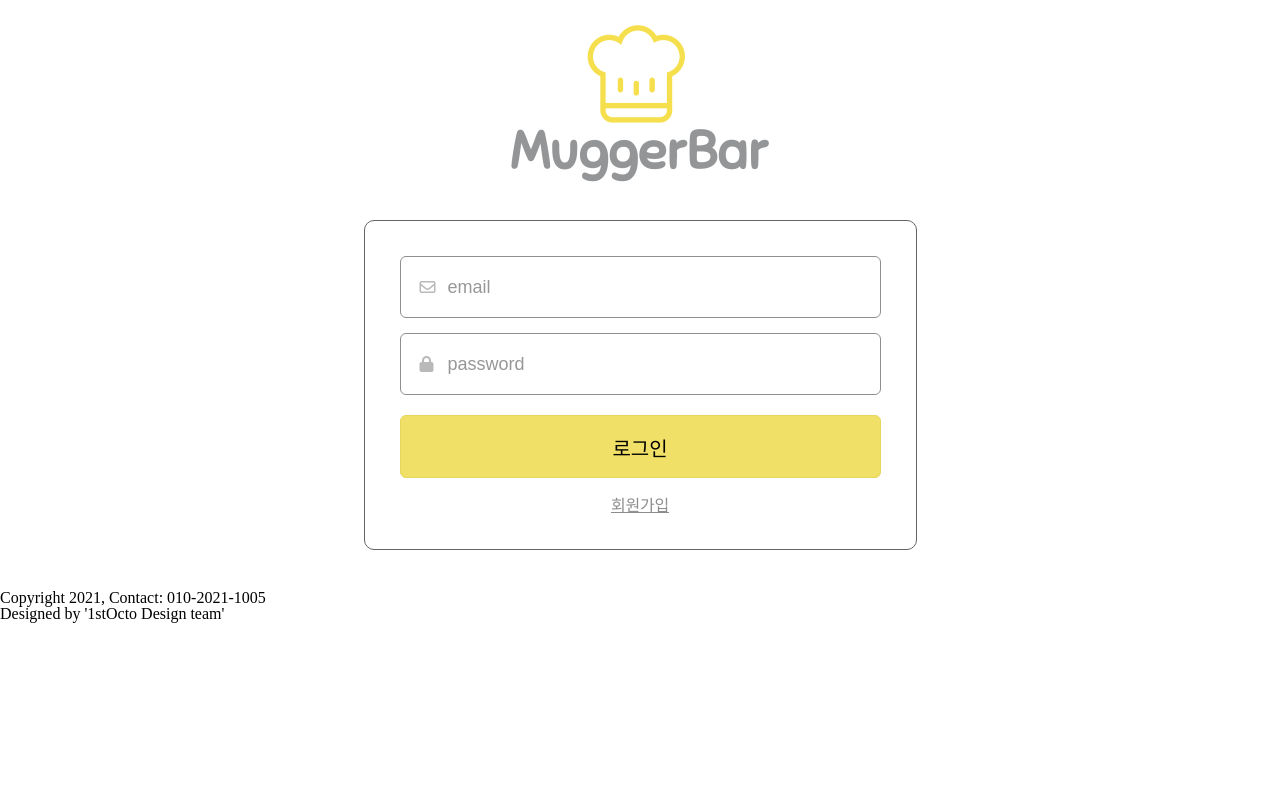
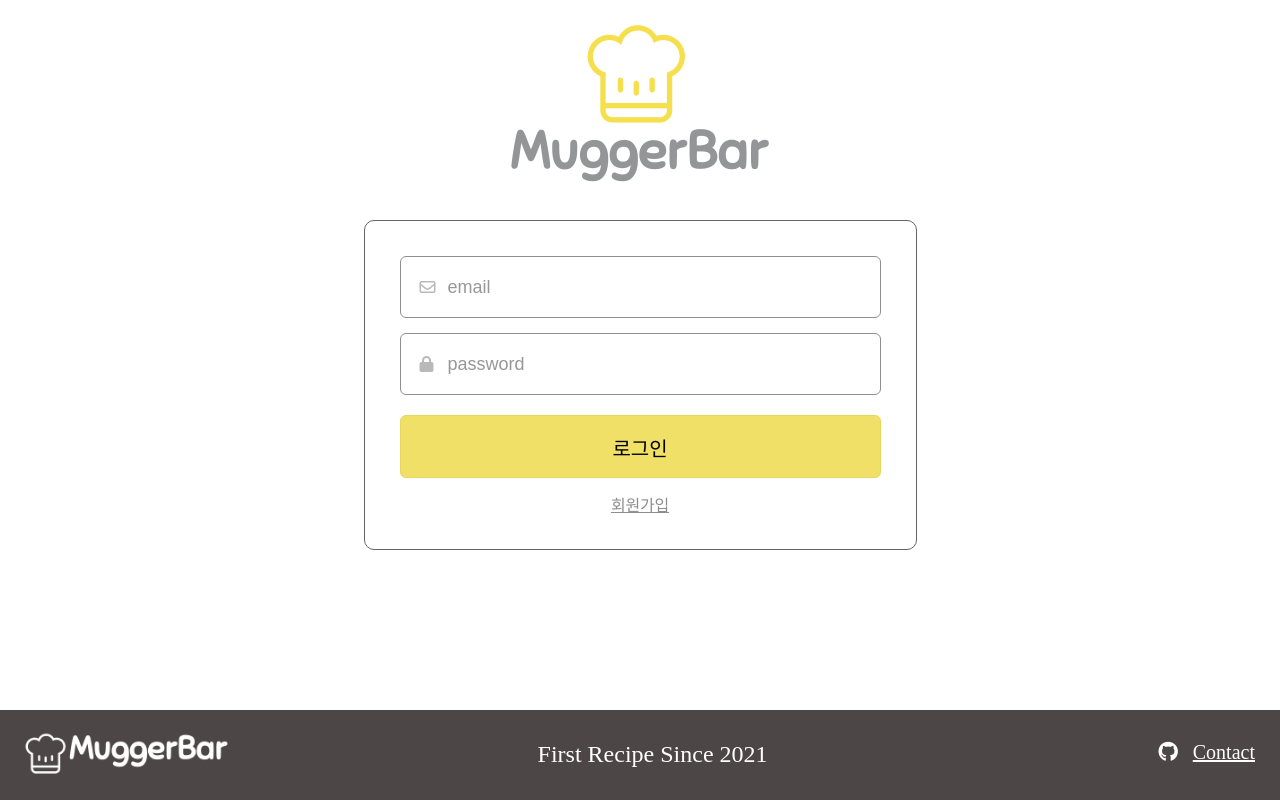
Before and after one commit to dddtttt000/MuggerBar-1, a React (Create React App) app in the folder client/: page /login in a window 1280 px wide. Built offline with nearby package versions, Linux system fonts and the light colour scheme; no server answers.

Commit message:
Feat : Add footer css

```diff
--- a/client/src/App.css
+++ b/client/src/App.css
@@ -459,10 +459,59 @@ input::placeholder {
   cursor: pointer;
 }
 
-/* http://meyerweb.com/eric/tools/css/reset/
-   v2.0 | 20110126
-   License: none (public domain)
-*/
+footer {
+  position: fixed;
+  left: 0;
+  bottom: 0;
+  width: 100%;
+}
+
+.ft-wrap {
+  height: 90px;
+  background-color: #4d4646;
+  padding: 10px;
+}
+
+.ft-block {
+  display: flex;
+  text-align: center;
+}
+
+.ft-logo {
+  position: relative;
+  width: 233px;
+  height: 68px;
+  background: url("./img/MuggerBar-Logo-White.png");
+  background-position: center;
+  background-size: contain;
+  float: left;
+}
+
+.ft-text {
+  display: inline-block;
+  color: #fff;
+  font-size: 24px;
+  position: absolute;
+  left: 42%;
+  margin-top: 22px;
+}
+
+.ft-contact {
+  color: #fff;
+  font-size: 20px;
+  float: right;
+  margin-right: 15px;
+  margin-top: 22px;
+}
+
+.ct-img {
+  font-size: 20px;
+  float: right;
+  margin-right: 15px;
+  color: #fff;
+  cursor: pointer;
+  margin-top: 22px;
+}
 
 /* * 현진 작성 👇🏻 */
 
--- a/client/src/App.js
+++ b/client/src/App.js
@@ -7,10 +7,40 @@ import Login from "./pages/Login";
 import Signup from "./pages/Signup";
 import Mypage from "./pages/Mypage";
 import Recipes from "./pages/Recipes";
+import axios from "axios";
 
 function App() {
   const [userInfo, setUserInfo] = useState(null);
   const [isLogin, setIsLogin] = useState(false);
+  const history = useHistory();
+
+  // TODO: 서버에 유저정보 get 요청 후 로그인 상태 변경
+  const isAuthenticated = () => {
+    // TODO: 이제 인증은 성공했습니다. 사용자 정보를 호출하고, 이에 성공하면 로그인 상태를 바꿉시다.
+    axios
+      .get("https://localhost:80/userinfo", { withCredentials: true })
+      .then((res) => {
+        //console.log(res.data.data.userInfo);
+        setUserInfo(res.data.data.userInfo);
+        setIsLogin(true);
+        history.push("/");
+      })
+      .catch((err) => console.log("err messege =>", err));
+  };
+  const handleResponseSuccess = () => {
+    isAuthenticated();
+  };
+  const handleLogout = () => {
+    axios.post("https://localhost:4000/signout").then((res) => {
+      setUserInfo(null);
+      setIsLogin(false);
+      history.push("/");
+    });
+  };
+
+  useEffect(() => {
+    isAuthenticated();
+  }, []);
 
   return (
     <div>
@@ -22,7 +52,7 @@ function App() {
           <Mainpage />
         </Route>
         <Route path="/login">
-          <Login />
+          <Login handleResponseSuccess={handleResponseSuccess} />
         </Route>
         <Route path="/signup">
           <Signup />
--- a/client/src/components/Footer.js
+++ b/client/src/components/Footer.js
@@ -1,15 +1,22 @@
-import React, { useState } from 'react';
-import { BrowserRouter as Router, Route, Switch, Link } from 'react-router-dom';
+import React, { useState } from "react";
 
 function Footer() {
   return (
-    <>
-      <h3>Copyright 2021, Contact: 010-2021-1005</h3>
-      <div>
-        Designed by '1stOcto Design team'
+    <footer>
+      <div className="ft-wrap">
+        <div className="ft-bloc">
+          <div className="ft-logo"></div>
+          <div className="ft-text">First Recipe Since 2021</div>
+          <a href="#" className="ft-contact">
+            Contact
+          </a>
+          <div className="ct-img">
+            <i class="fab fa-github"></i>
+          </div>
+        </div>
       </div>
-    </>
-  )
-};
+    </footer>
+  );
+}
 
 export default Footer;
--- a/client/src/pages/Login.js
+++ b/client/src/pages/Login.js
@@ -5,21 +5,37 @@ import axios from "axios";
 
 axios.defaults.withCredentials = true;
 
-function Login() {
+function Login({ handleResponseSuccess }) {
+  const [errorMessage, setErrorMessage] = useState("");
   const [loginInfo, setLoginInfo] = useState({
-    email: "",
-    password: "",
+    user_email: "",
+    user_password: "",
   });
+
   const handleInputValue = (key) => (e) => {
     setLoginInfo({ ...loginInfo, [key]: e.target.value });
   };
-  const [errorMessage, setErrorMessage] = useState("");
+
+  // console.log("loginInfo", loginInfo);
 
   const handleLogin = () => {
     // 이메일 및 비밀번호를 입력하지 않았을 경우 에러를 표시해야 합니다.
-    const { email, password } = loginInfo;
-    if (email === "" || password === "") {
+    const { user_email, user_password } = loginInfo;
+    if (user_email === "" || user_password === "") {
       setErrorMessage("이메일과 비밀번호를 정확히 입력해 주세요.");
+    } else {
+      axios
+        .post("https://localhost:80/signin", {
+          user_email: user_email,
+          user_password: user_password,
+        })
+        .then((res) => {
+          //console.log("res ???", res.status, "로그인성공");
+          handleResponseSuccess();
+        })
+        .catch((err) => {
+          //console.log("err message =>", err);
+        });
     }
     // 서버에 로그인을 요청하고, props로 전달된 callback을 호출합니다.
   };
@@ -39,7 +55,7 @@ function Login() {
                     type="email"
                     className="login-text"
                     placeholder="email"
-                    onChange={handleInputValue("email")}
+                    onChange={handleInputValue("user_email")}
                   ></input>
                 </div>
                 <div className="login-input">
@@ -50,7 +66,7 @@ function Login() {
                     type="password"
                     className="login-text"
                     placeholder="password"
-                    onChange={handleInputValue("password")}
+                    onChange={handleInputValue("user_password")}
                   ></input>
                 </div>
                 {errorMessage ? (
--- a/client/src/pages/Signup.js
+++ b/client/src/pages/Signup.js
@@ -1,25 +1,27 @@
 import React, { useState } from "react";
-import { Link, useHistory } from "react-router-dom";
+import { useHistory } from "react-router-dom";
 import axios from "axios";
 import WelcomeModal from "../components/WelcomeModal";
+import Footer from "../components/Footer";
 
 axios.defaults.withCredentials = true;
 
 function Signup() {
   const [userinfo, setuserinfo] = useState({
-    email: "",
-    password: "",
+    user_email: "",
+    user_password: "",
     passwordCheck: "",
-    nickname: "",
+    user_nickname: "",
   });
+  //console.log("signup userinfo ???", userinfo);
   const history = useHistory();
-  // const [emailErrMessage, setEmailErrMessage] = useState("");
+
   const [passwordErrMessage, setPasswordErrMessage] = useState("");
   const [passwordCheckErrMessage, setPasswordCheckErrMessage] = useState("");
   //const [nicknameErrMessage, setNicknameErrMessage] = useState("");
   const [errMessage, setErrMessage] = useState("");
+  const [showModal, setShowModal] = useState(false);
   // 회원가입 성공 시 웰컴 모달 보여주기
-  const [showModal, setShowModal] = useState(false);
 
   const showModalHandler = () => {
     setShowModal(!showModal);
@@ -30,44 +32,54 @@ function Signup() {
   };
 
   const handleSignup = () => {
-    // TODO: 서버에 회원가입을 요청 후 로그인 페이지로 이동하세요.
-
-    // TODO: 회원가입 성공 시 모달 창 띄우고 확인 버튼 누르면 로그인페이지로 이동
-    //showModalHandler();
-
-    const { email, password, passwordCheck, nickname } = userinfo;
-    // 모든 항목을 입력하지 않았을 경우 에러를 표시해야 합니다.
-    if (!email || !password || !passwordCheck || !nickname) {
-      setErrMessage("필수 정보입니다.");
-    }
-
     // 비밀번호 유효성 검사 함수
     function strongPassword(str) {
       return /^(?=.*[A-Za-z])(?=.*\d)(?=.*[@$!%*#?&])[A-Za-z\d@$!%*#?&]{8,}$/.test(
         str
       );
     }
+    const { user_email, user_password, passwordCheck, user_nickname } =
+      userinfo;
+    // 모든 항목을 입력하지 않았을 경우 에러를 표시해야 합니다.
+    if (!user_email || !user_password || !passwordCheck || !user_nickname) {
+      setErrMessage("필수 정보입니다.");
+    }
 
     // 유효성검사 에러 메세지 표시
-    if (!strongPassword(userinfo.password)) {
+    if (!strongPassword(userinfo.user_password)) {
       setPasswordErrMessage("8자 이상, 영문, 숫자 및 특수문자를 사용하세요");
-    } else {
-      setPasswordErrMessage("");
     }
 
     // 비밀번호 재확인 에러 메세지 표시
-    if (userinfo.password !== userinfo.passwordCheck) {
+    if (userinfo.user_password !== userinfo.passwordCheck) {
       setPasswordCheckErrMessage("비밀번호가 일치하지 않습니다.");
-    } else {
-      setPasswordCheckErrMessage("");
     }
 
     // TODO: 닉네임 유효성 검사
     // 서버에서 이미 있는 닉네임인 경우 에러 메세지를 표시
+    // TODO: 서버에 회원가입을 요청 후 로그인 페이지로 이동하세요.
 
-    // 모든 입력이 완료 된 경우 에러 메세지를 없앤다.
-    if (email && password && passwordCheck && nickname) {
+    // TODO: 회원가입 성공 시 모달 창 띄우고 확인 버튼 누르면 로그인페이지로 이동
+    else {
+      console.log("signup click");
       setErrMessage("");
+      setPasswordErrMessage("");
+
+      axios
+        .post("https://localhost:80/signup", {
+          user_email: user_email,
+          user_password: user_password,
+          user_nickname: user_nickname,
+        })
+        .then((res) => {
+          //console.log("res data ???", res.data.message);
+          console.log("가입완료");
+          showModalHandler();
+          history.push("/");
+        })
+        .catch((err) => {
+          console.log("err message =>", err);
+        });
     }
   };
 
@@ -83,7 +95,7 @@ function Signup() {
                 <input
                   className="signup-input"
                   type="email"
-                  onChange={handleInputValue("email")}
+                  onChange={handleInputValue("user_email")}
                 />
                 <div className="err-box">{errMessage}</div>
               </div>
@@ -92,7 +104,7 @@ function Signup() {
                 <input
                   className="signup-input"
                   type="password"
-                  onChange={handleInputValue("password")}
+                  onChange={handleInputValue("user_password")}
                 />
                 <div className="err-box">{passwordErrMessage}</div>
               </div>
@@ -110,7 +122,7 @@ function Signup() {
                 <input
                   className="signup-input"
                   type="text"
-                  onChange={handleInputValue("nickname")}
+                  onChange={handleInputValue("user_nickname")}
                 />
                 <div className="err-box">{errMessage}</div>
               </div>
@@ -128,6 +140,7 @@ function Signup() {
         </form>
       </center>
       {showModal ? <WelcomeModal /> : null}
+      <Footer />
     </div>
   );
 }
```
